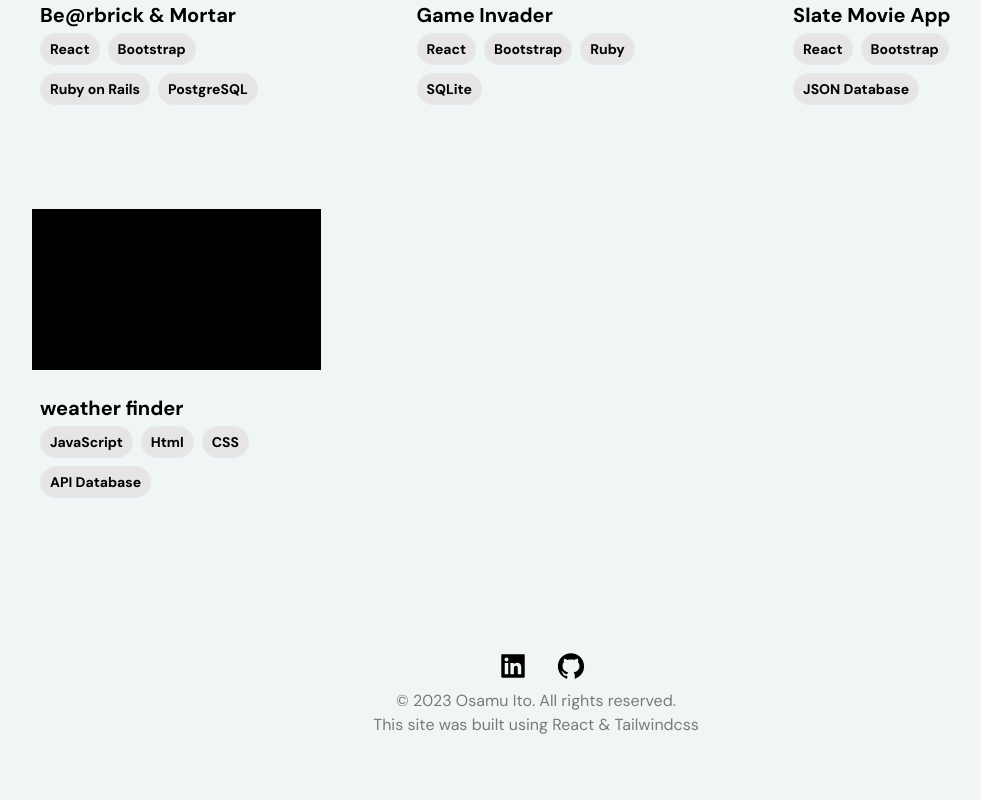
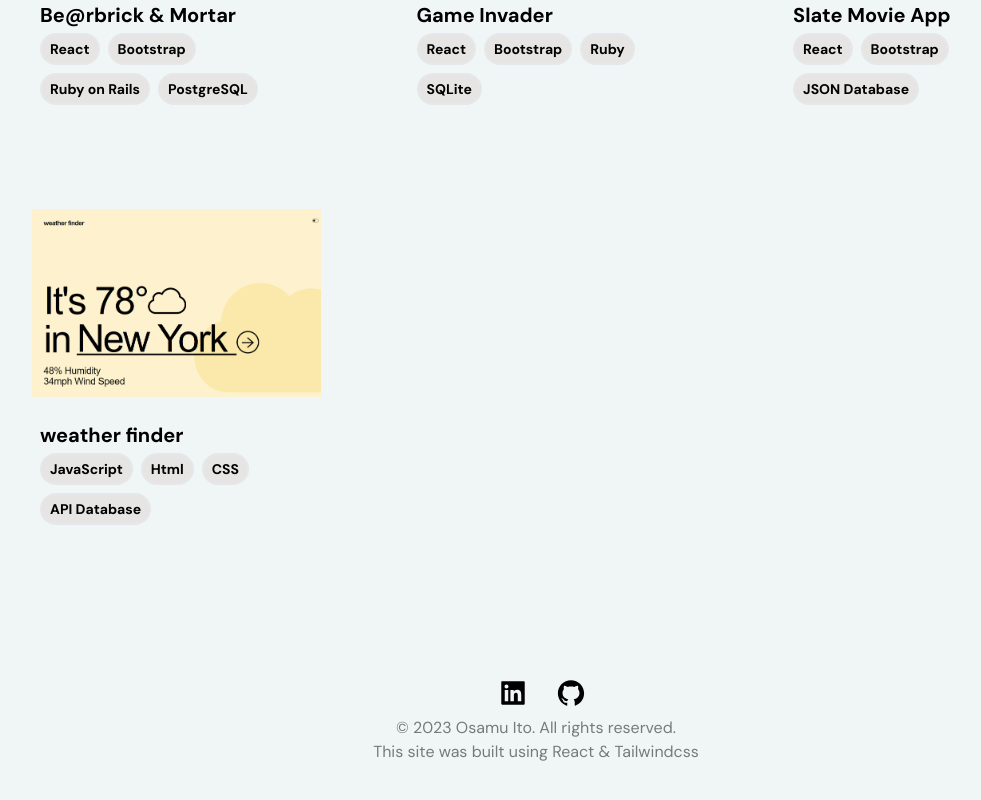
Before and after one commit to itosam/portfolio, a React (Create React App) app: page / in a window 1280 px wide. Shown: the part 1258-2058 px from the top of the page, without its empty margins (104-1085 px from the left). Built offline with nearby package versions, Linux system fonts and the light colour scheme.

Commit message:
updated weather finder to image instead of gif

```diff
--- a/src/data/portfolio.js
+++ b/src/data/portfolio.js
@@ -20,7 +20,7 @@ export default [
   },
   {
     title: "weather finder",
-    imgUrl: "./assets/weatherfinder.gif",
+    imgUrl: "./assets/weatherfinder.png",
     stack: ["JavaScript", "Html", "CSS", "API Database"],
     link: "https://github.com/itosam/weatherfinder",
   },
```
Also changed, not shown: public/assets/weatherfinder.gif (deleted), public/assets/weatherfinder.png (added).
